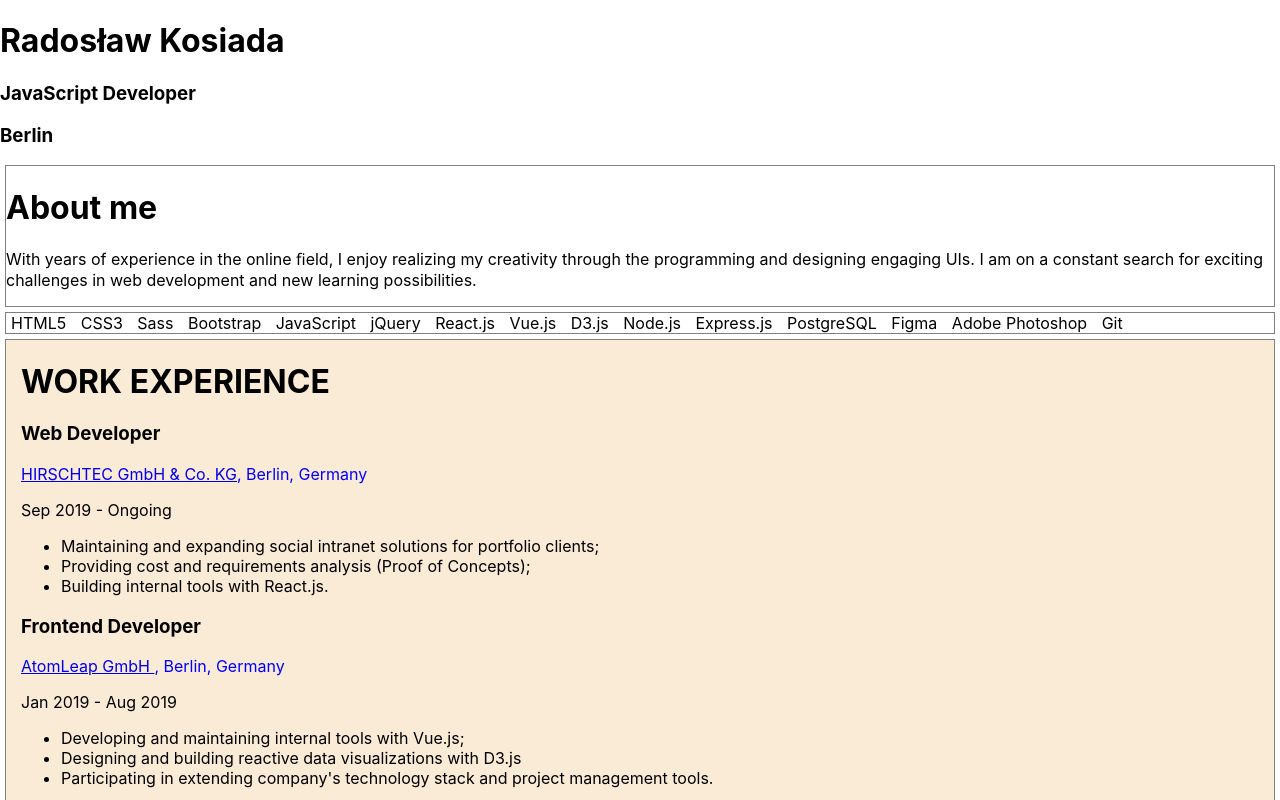
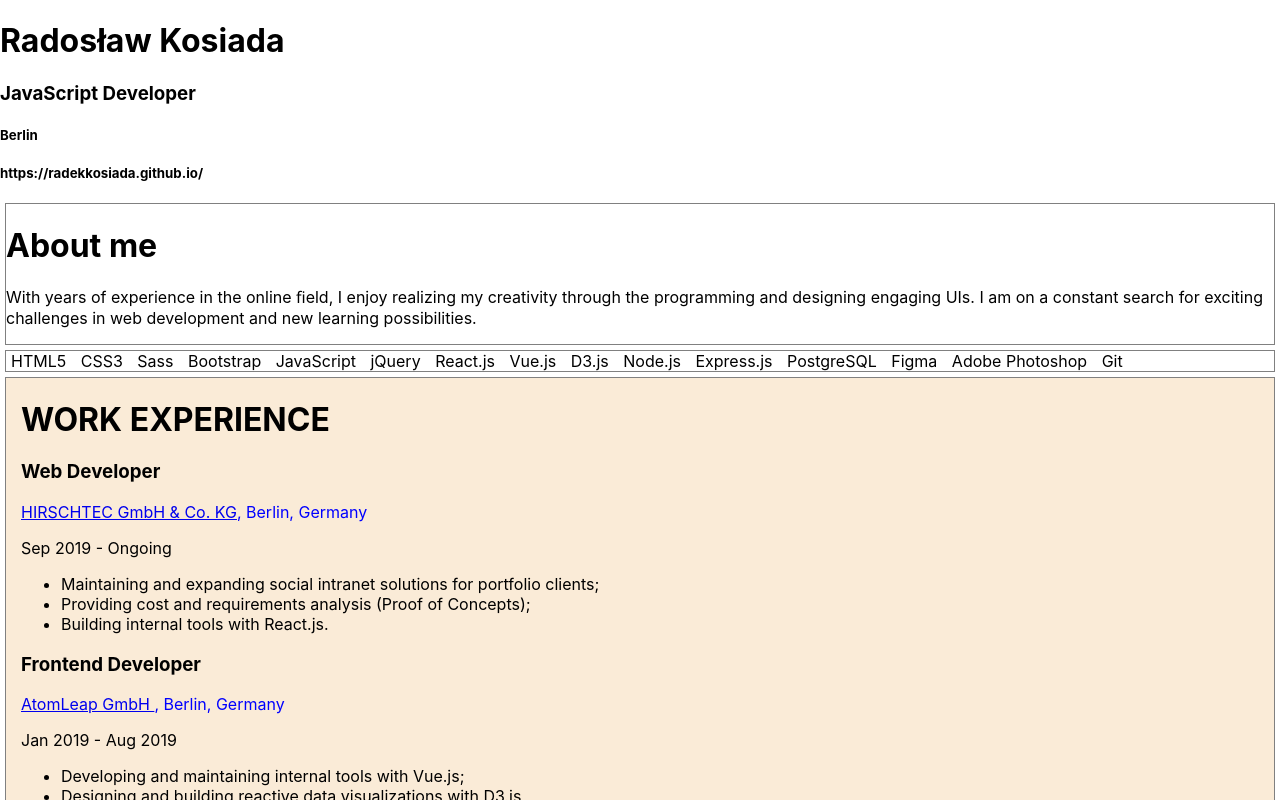
Before and after one commit to RadekKosiada/cv-project, a React (Create React App) app: page / in a window 1280 px wide. Shown: the top 800 px of the page. Built offline with nearby package versions, Linux system fonts and the light colour scheme.

Commit message:
Add url to header

```diff
--- a/src/components/Header.js
+++ b/src/components/Header.js
@@ -6,7 +6,8 @@ function Header () {
     <div>
       <h1 className="header-name">Radosław Kosiada</h1>
       <h3 className="header-jobtitle">JavaScript Developer</h3>
-      <h3 className="header-location">Berlin</h3>
+      <h5 className="header-location">Berlin</h5>
+      <h5 className="header-url">https://radekkosiada.github.io/</h5>
     </div>
   )
 }
```
